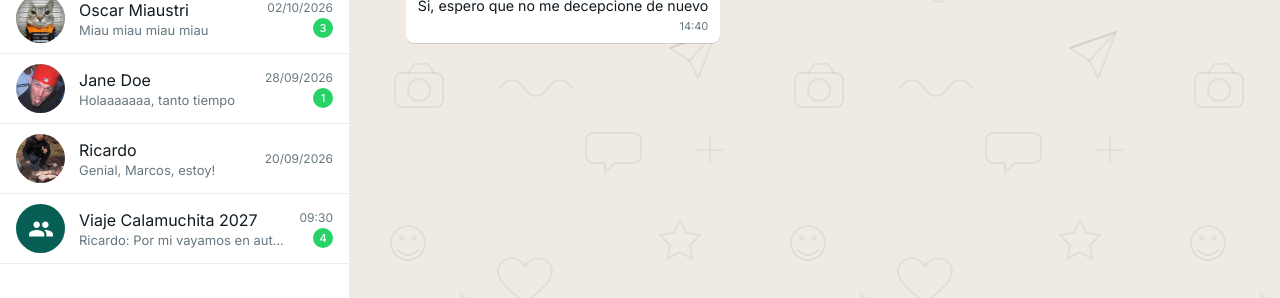
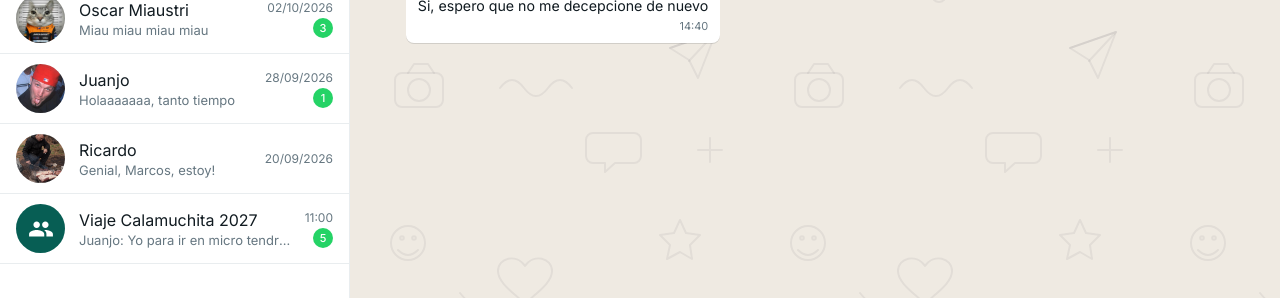
Before and after one commit to jerefiorincino7/Proyectos-Desplegados, a React (Vite) app in the folder Trabajo final Frontend 2026/: page /contact/1 in a window 1280 px wide. Shown: the part 271-569 px from the top of the page. Built offline with nearby package versions, Linux system fonts and the light colour scheme.

Commit message:
segundo avance

```diff
--- a/Trabajo final Frontend 2026/src/Data/contact-data-mook.js
+++ b/Trabajo final Frontend 2026/src/Data/contact-data-mook.js
@@ -86,14 +86,14 @@ const contact_list_server = [
     },
     {
         id: 4,
-        name: 'Jane Doe',
+        name: 'Juanjo',
         last_connection: createDate(7, 12, 15),
         image: '/Fred.jpg',
         messages: [
             {
                 id: 1,
                 content: 'Holaaaaaaa, tanto tiempo',
-                author: 'Jane Doe',
+                author: 'Juanjo',
                 created_at: createDate(7, 12, 15),
                 status: 'unseen'
             }
@@ -119,13 +119,44 @@ const contact_list_server = [
         name: 'Viaje Calamuchita 2027',
         type: 'group',
         image: null,
-        members: ['David', 'Jeff', 'Oscar Miaustri', 'Jane Doe', 'Ricardo'],
+        members: ['David', 'Jeff', 'Oscar Miaustri', 'Juanjo', 'Ricardo'],
         last_connection: createDate(0, 12, 0),
         messages: [
-            { id: 1, author: 'Oscar Miaustri', content: '¡Miau miau miau miau!', created_at: createDate(1, 10, 0), status: 'unseen' },
-            { id: 2, author: 'David', content: '¿Cómo hacemos al final?', created_at: createDate(1, 10, 5), status: 'unseen' },
-            { id: 3, author: 'Jeff', content: '¿Vamos en micro o en auto hasta allá?', created_at: createDate(1, 10, 7), status: 'unseen' },
-            { id: 4, author: 'Ricardo', content: 'Por mi vayamos en auto, pero como ustedes quieran!!', created_at: createDate(0, 9, 30), status: 'unseen' },
+            {
+                id: 1,
+                author: 'Oscar Miaustri',
+                content: '¡Miau miau miau miau!',
+                created_at: createDate(1, 10, 0),
+                status: 'unseen'
+            },
+            {
+                id: 2,
+                author: 'David',
+                content: '¿Cómo hacemos al final?',
+                created_at: createDate(1, 10, 5),
+                status: 'unseen'
+            },
+            {
+                id: 3,
+                author: 'Jeff',
+                content: '¿Vamos en micro o en auto hasta allá?',
+                created_at: createDate(1, 10, 7),
+                status: 'unseen'
+            },
+            {
+                id: 4,
+                author: 'Ricardo',
+                content: 'Por mi vayamos en auto, pero como ustedes quieran!!',
+                created_at: createDate(0, 9, 30),
+                status: 'unseen'
+            },
+            {
+                id: 5,
+                author: "Juanjo",
+                content: "Yo para ir en micro tendría que juntar unos pesos",
+                created_at: createDate(0, 11, 0),
+                status: "unseen"
+            }
         ]
     }
 ]
```
